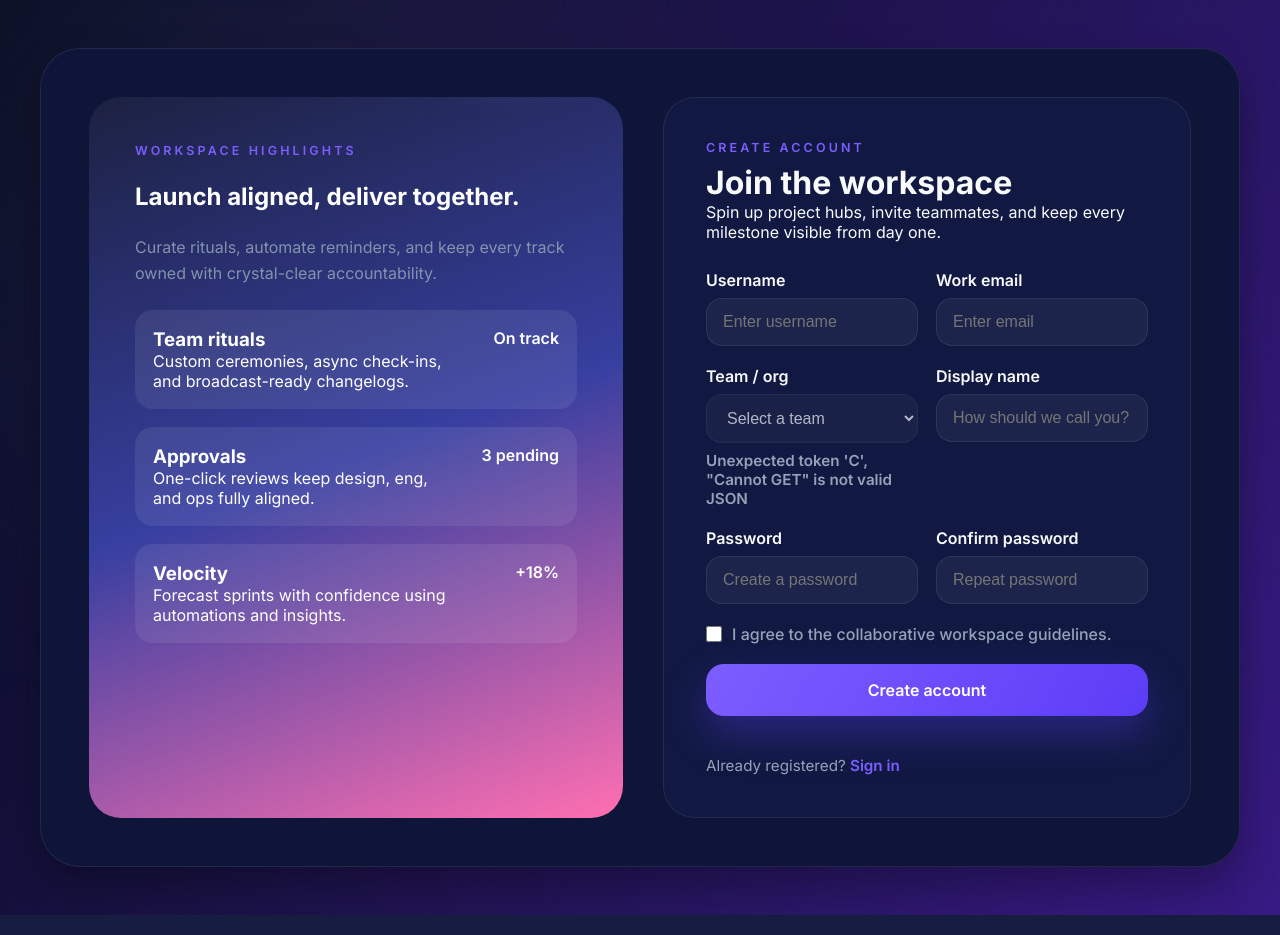
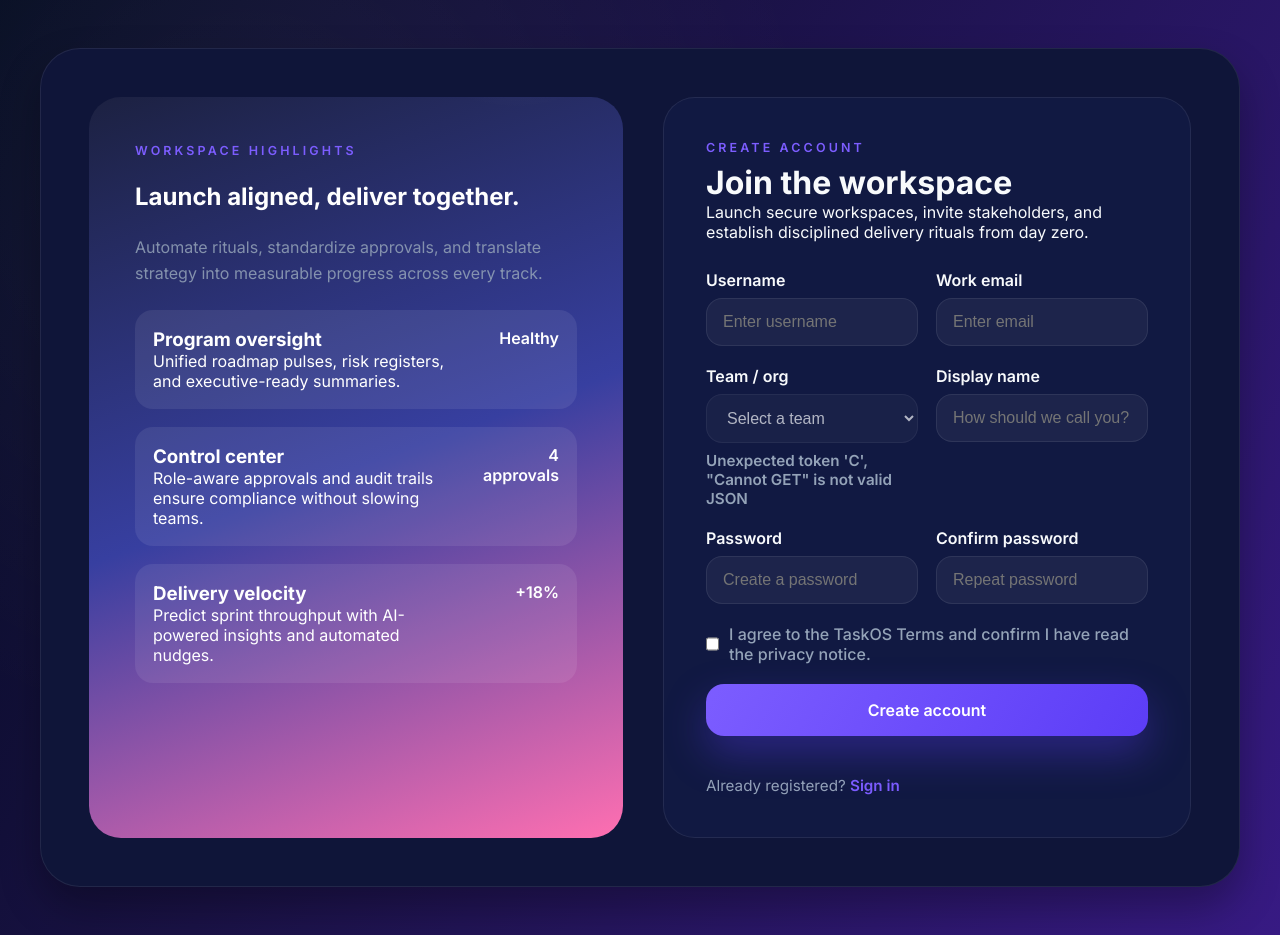
Before and after one commit to Crabbercat/PBL4-Task_manager, a PHP site: page /register.php in a window 1280 px wide. Run offline with PHP 8.4, Linux system fonts and the light colour scheme.

Commit message:
Enhance UI animations and improve text content for login and registration pages

```diff
--- a/frontend/assets/css/style.css
+++ b/frontend/assets/css/style.css
@@ -460,21 +480,26 @@ select option {
 }
 
 .auth-form input,
-.auth-form select {
+.auth-form select,
+.auth-form textarea {
     border-radius: 16px;
     border: 1px solid var(--border);
     padding: 14px 16px;
     font-size: 1rem;
     background: var(--bg-input);
     color: var(--text-base);
-    transition: border 0.2s ease, box-shadow 0.2s ease;
+    transition: border 0.25s ease, box-shadow 0.35s ease, transform 0.25s ease, background 0.25s ease;
+    transform: translateZ(0);
 }
 
 .auth-form input:focus,
-.auth-form select:focus {
+.auth-form select:focus,
+.auth-form textarea:focus {
     border-color: var(--primary);
-    box-shadow: 0 0 0 4px var(--primary-light);
+    box-shadow: 0 0 0 6px var(--primary-light);
     outline: none;
+    transform: translateY(-2px) scale(1.01);
+    animation: input-focus-glow 0.35s ease;
 }
 
 .auth-form select option,
@@ -533,12 +558,39 @@ select option {
     font-weight: 600;
     cursor: pointer;
     box-shadow: 0 18px 40px rgba(92, 61, 247, 0.35);
-    transition: transform 0.2s ease, box-shadow 0.2s ease;
+    transition: transform 0.25s ease, box-shadow 0.3s ease, filter 0.25s ease;
+    position: relative;
+    overflow: hidden;
+    transform: translateZ(0);
+}
+
+.primary-button::after {
+    content: '';
+    position: absolute;
+    inset: 0;
+    background: linear-gradient(120deg, rgba(255, 255, 255, 0.3), transparent 60%);
+    transform: translateX(-120%);
+    transition: transform 0.45s ease;
+    pointer-events: none;
 }
 
 .primary-button:hover {
-    transform: translateY(-2px);
-    box-shadow: 0 22px 45px rgba(92, 61, 247, 0.4);
+    transform: translateY(-3px) scale(1.01);
+    box-shadow: 0 24px 46px rgba(92, 61, 247, 0.45);
+}
+
+.primary-button:hover::after {
+    transform: translateX(0);
+}
+
+.primary-button:focus-visible {
+    outline: none;
+    animation: button-glow-ring 0.5s ease;
+}
+
+.primary-button:active {
+    transform: translateY(0) scale(0.98);
+    box-shadow: 0 16px 34px rgba(92, 61, 247, 0.32);
 }
 
 .primary-button--icon {
--- a/frontend/register.php
+++ b/frontend/register.php
@@ -5,7 +5,7 @@
         <header class="auth-card__header">
             <p class="eyebrow">Create account</p>
             <h2 id="signup-heading">Join the workspace</h2>
-            <p>Spin up project hubs, invite teammates, and keep every milestone visible from day one.</p>
+            <p>Launch secure workspaces, invite stakeholders, and establish disciplined delivery rituals from day zero.</p>
         </header>
 
         <form id="registerForm" class="auth-form signup-form">
@@ -47,7 +47,7 @@
 
             <label class="checkbox">
                 <input type="checkbox" name="terms" required />
-                I agree to the collaborative workspace guidelines.
+                I agree to the TaskOS Terms and confirm I have read the privacy notice.
             </label>
 
             <button type="submit" class="primary-button" id="registerBtn">
@@ -66,28 +66,28 @@
         <p class="eyebrow">Workspace highlights</p>
         <h1>Launch aligned, deliver together.</h1>
         <p class="subtext">
-            Curate rituals, automate reminders, and keep every track owned with crystal-clear accountability.
+            Automate rituals, standardize approvals, and translate strategy into measurable progress across every track.
         </p>
 
         <div class="progress-list">
             <article>
                 <div>
-                    <h3>Team rituals</h3>
-                    <p>Custom ceremonies, async check-ins, and broadcast-ready changelogs.</p>
+                    <h3>Program oversight</h3>
+                    <p>Unified roadmap pulses, risk registers, and executive-ready summaries.</p>
                 </div>
-                <span>On track</span>
+                <span>Healthy</span>
             </article>
             <article>
                 <div>
-                    <h3>Approvals</h3>
-                    <p>One-click reviews keep design, eng, and ops fully aligned.</p>
+                    <h3>Control center</h3>
+                    <p>Role-aware approvals and audit trails ensure compliance without slowing teams.</p>
                 </div>
-                <span>3 pending</span>
+                <span>4 approvals</span>
             </article>
             <article>
                 <div>
-                    <h3>Velocity</h3>
-                    <p>Forecast sprints with confidence using automations and insights.</p>
+                    <h3>Delivery velocity</h3>
+                    <p>Predict sprint throughput with AI-powered insights and automated nudges.</p>
                 </div>
                 <span>+18%</span>
             </article>
```
Also changed, not shown: other parts of frontend/assets/css/style.css (+36 -1 lines), frontend/login.php (+8 -8 lines).
